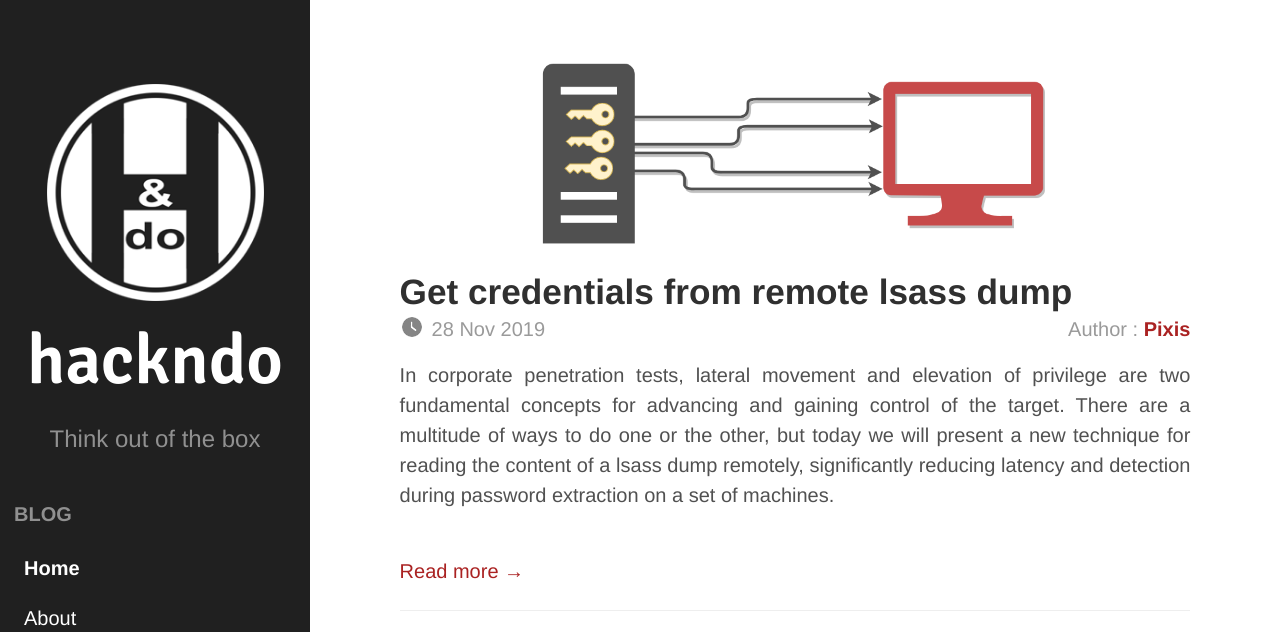
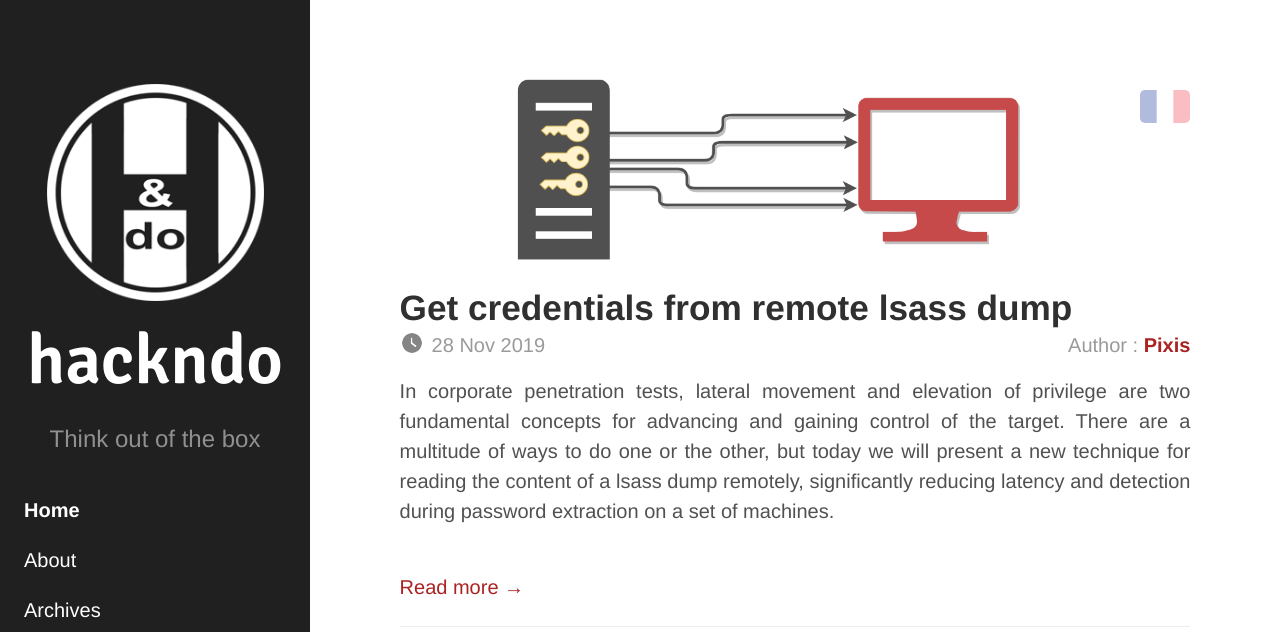
Before and after one commit to Hackndo/en.hackndo.github.io, a Jekyll site: the page built from index.html, in a window 1280 px wide and 1400 px high. Shown: the top 632 px of the window. Built offline with Jekyll 4.4.1, drawn with Linux system fonts in a browser that asks for light colours; the list of posts is cut into pages by our own code; grey boxes are pictures that could not be loaded.

Commit message:
Add flag

```diff
--- a/_includes/head.html
+++ b/_includes/head.html
@@ -15,7 +15,7 @@
       {% endif %}
     </title>
 
-	<link rel="stylesheet" href="/assets/css/style.css?v=1.13"> <!-- Resource style -->
+	<link rel="stylesheet" href="/assets/css/style.css?v=1.14"> <!-- Resource style -->
     <link rel="stylesheet" type="text/css" href="https://fonts.googleapis.com/css?family=Signika:600"> <!-- Logo font -->
     <script src="/assets/js/modernizr.js"></script> <!-- Modernizr -->
 
--- a/_includes/sidebar.html
+++ b/_includes/sidebar.html
@@ -9,7 +9,6 @@
 </div>
 
 <ul>
-    <li class="cd-label">Blog</li>
     <li class="{% if page.url == '/' %}active{% endif %}">
         <a href="/">Home</a>
     </li>
@@ -24,7 +23,6 @@
         {% endif %}
     {% endfor %}
 </ul>
-<p class="sidebar-copyright">&copy; {{ site.time | date: '%Y' }}. All rights reserved.</p>
 <div class="sidebar-social">
 <ul>
   <li><a href="https://twitter.com/HackAndDo" title="Twitter" target="_blank"><img alt="Twitter" title="Twitter" src="/assets/icones/social/twitter.png" /></a></li>
@@ -37,3 +35,4 @@
   <li><a href="https://ko-fi.com/hackndo" title="Ko-Fi" target="_blank"><img title="Ko-Fi" alt="Ko-Fi" src="/assets/icones/social/kofi.gif" /></a></li>
 </ul>
 </div>
+<p class="sidebar-copyright">&copy; {{ site.time | date: '%Y' }}. All rights reserved.</p>
--- a/_layouts/default.html
+++ b/_layouts/default.html
@@ -1,5 +1,5 @@
 <!doctype html>
-<html lang="fr-fr" class="no-js">
+<html lang="en-us" class="no-js">
 
   {% include head.html %}
 
@@ -11,6 +11,7 @@
         </nav>
 
         <div class="content-wrapper">
+            <p class="lang"><a href="https://beta.hackndo.com{{ page.url }}"><img src="/assets/icones/fr.png"></a></p>
             {{ content }}
         </div>
     </main>
--- a/assets/css/style.css
+++ b/assets/css/style.css
@@ -45,7 +45,18 @@ Main Page Content
     content: 'mobile';
 }
 
-@media only screen and (min-width: 768px) {
+.cd-main-content .content-wrapper .lang img {
+    width: 50px;
+    opacity: 0.3;
+    float: right;
+    margin-top: 35px;
+}
+
+.cd-main-content .content-wrapper .lang img:hover {
+    opacity: 0.8;
+}
+
+@media only screen and (min-width: 900px) {
     .cd-main-content .content-wrapper {
         margin-left: 310px;
         padding-top: 55px;
@@ -87,7 +98,7 @@ body {
     line-height: 1.5;
 }
 
-@media only screen and (min-width: 768px) {
+@media only screen and (min-width: 900px) {
     body {
         font-size: 20px;
     }
@@ -281,7 +292,7 @@ img {
     margin-top: 1em;
 }
 
-@media only screen and (min-width: 768px) {
+@media only screen and (min-width: 900px) {
     .post-cover {
         margin-top: 0px;
     }
@@ -610,7 +621,7 @@ Header
     display: table;
 }
 
-@media only screen and (min-width: 768px) {
+@media only screen and (min-width: 900px) {
     .cd-main-header {
         display: none;
     }
@@ -640,7 +651,7 @@ Header
     padding: 7px 0 2px 8px;
 }
 
-@media only screen and (min-width: 768px) {
+@media only screen and (min-width: 900px) {
     .cd-logo {
         margin: 16px 0 0 36px;
     }
@@ -739,7 +750,7 @@ Header
     transform: translateX(4px) translateY(2px) rotate(-45deg);
 }
 
-@media only screen and (min-width: 768px) {
+@media only screen and (min-width: 900px) {
     .cd-nav-trigger {
         display: none;
     }
@@ -860,13 +871,13 @@ Sidebar
     display: none;
 }
 
-@media only screen and (min-width: 768px) {
+@media only screen and (min-width: 900px) {
     .cd-side-nav {
         position: relative;
         float: left;
         top: auto;
         min-height: 100vh;
-        padding: 55px 0;
+        padding: 55px 0 20px 0;
         /* reset style */
         visibility: visible;
         opacity: 1;
@@ -889,8 +900,15 @@ Sidebar
     }
     .cd-side-nav .cd-label, .cd-side-nav .sidebar-copyright {
         display: block;
+        color: rgba(255, 255, 255, .5);
+    }
+
+    .cd-side-nav .cd-label {
         padding: 0.7em 0.7em;
-        color: rgba(255, 255, 255, .5);
+    }
+
+    .cd-side-nav .sidebar-copyright {
+        padding: 0;
     }
     .cd-side-nav ul a {
         font-size: 1em;
@@ -970,7 +988,7 @@ Sidebar
     display: none;
 }
 
-@media only screen and (min-width: 768px) {
+@media only screen and (min-width: 900px) {
     .box {
         display: block;
         padding: 25px;
```
Also changed, not shown: assets/icones/en.png (added), assets/icones/fr.png (added).
